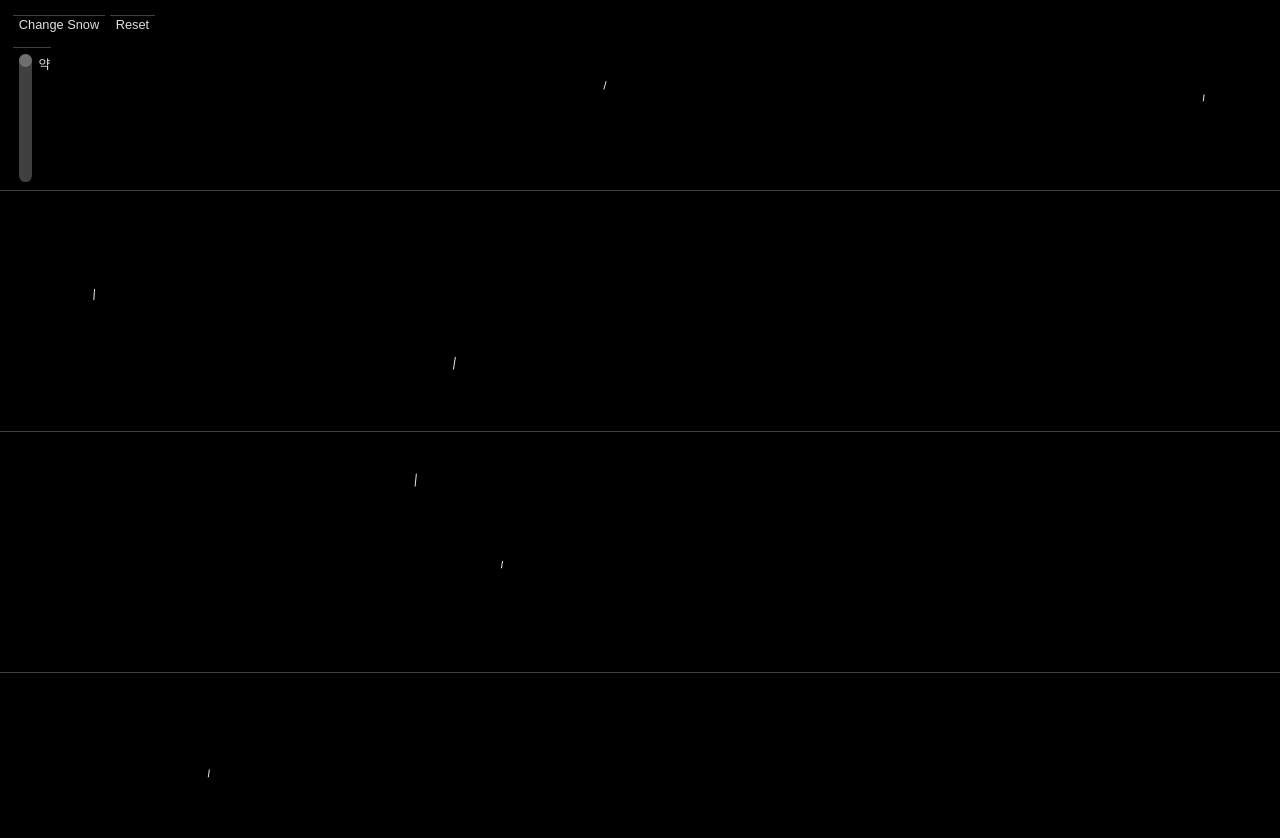
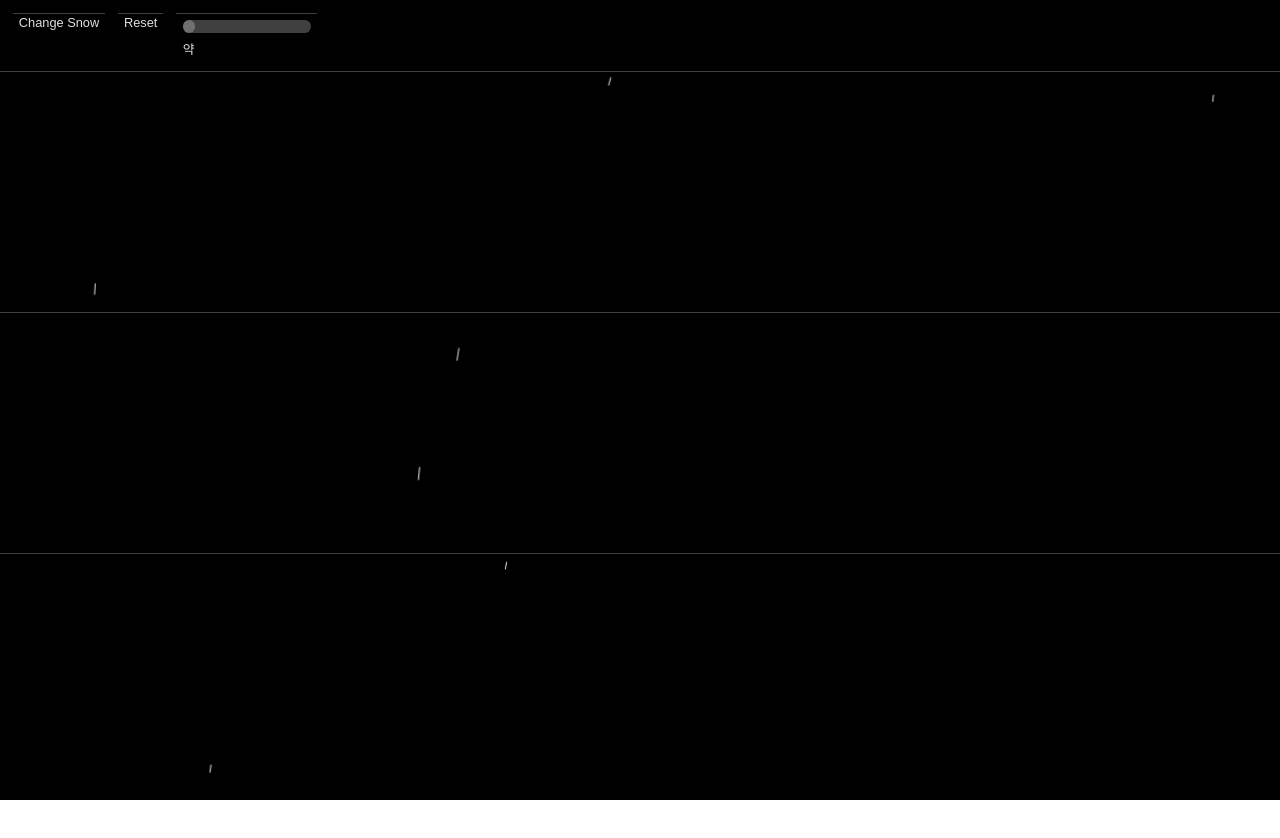
Before and after one commit to jellyruby/simpleRainSnow, a website with bundled scripts: page views/rainsnow.html in a window 1280 px wide. After the commit the page ends 800 px from the top, so only its background shows below. Built offline with nearby package versions, Linux system fonts and the light colour scheme; a web font is replaced by a local one.

Commit message:
메뉴 상단으로 옮김 css 매끄럽게 변경

```diff
--- a/public/css/rainsnow.css
+++ b/public/css/rainsnow.css
@@ -9,6 +9,7 @@
 font-size: 14px;
 //--color-text: #f0f0f0EE;
 --color-text: #f0f0f0EE;
+--color-zero: #00000000;
 --color-bg: #000;
 --color-bg-hover: #f0f0f044;
 --color-link: #000;
@@ -70,34 +71,27 @@ body {
   }
 
   .content {
-    z-index : 1;
+    clear: both;
+    z-index: 1;
     position: relative;
     height: 30vh;
     border-top: 1px solid;
-    border-color:var(--color-row-border);
+    border-color: var(--color-row-border);
+    background: linear-gradient(to right, var(--color-zero), var(--color-bg-hover));
     background-size: 0% 100%;
+    background-repeat:no-repeat;
+    transition: background-size 1s ease-out;
 
   }
 
   .content:hover {
-    //background: linear-gradient(to right, var(--color-bg),var(--color-bg-hover));
-    background-color:var(--color-bg);
-    animation: gradient-fill 1s forwards;
+    background-size: 100% 100%;
   }
-
-  @keyframes gradient-fill {
-    to {
-      background-size: 100% 100%;
-      background: linear-gradient(to right, var(--color-bg),var(--color-bg-hover));
-    }
-  }
-
   .btn {
     position: relative;
-    top:1em;
-    bottom:1em;
-    left:1em;
-    right:1em;
+    float : left;
+    margin:1em;
+    margin-right:0em;
     z-index : 1;
     border-top: 1px solid;
     border-color:var(--color-row-border);
@@ -113,16 +107,14 @@ body {
 
 
 .power {
+  position : relative;
+  float:left;
   font-size:var(--text-size-small);
-  top:1em;
-  bottom:1em;
-  left:1em;
-  right:1em;
   margin-left:1em;
-  margin-top:2em;
-  margin-bottom:0.1em;
+  margin-top:1em;
+  margin-bottom:2.5em;
   padding:0.5em;
-  width:2em;
+  width:10em;
   color:var(--color-text);
   border-top: 1px solid;
 
@@ -132,8 +124,8 @@ body {
 .power-bar {
   position: relative;
   background-color:var(--color-bg-hover);
-  width:1em;
-  height:10em;
+  width:10em;
+  height:1em;
   border-radius:0.5em;
 
 }
@@ -149,7 +141,7 @@ body {
 
 .power-text {
   position:absolute;
-  left:1.5em;
+  top:1.5em;
   width:1em;
   color:var(--color-text);
   font-size:var(--text-size-small);
--- a/public/scripts/weatherEvent.js
+++ b/public/scripts/weatherEvent.js
@@ -18,7 +18,7 @@ export default class weatherTouchEvent{
         this.$powerBtn = $powerBtn;
 
         $powerBtn.addEventListener('mousedown', (e)=>{
-            this.prevY  = e.clientY;
+            this.prevX  = e.clientX;
             this.powerClick = true;
             this.moveClick = false;
 
@@ -70,28 +70,28 @@ export default class weatherTouchEvent{
         const bar = document.getElementsByClassName('power-bar')[0].getBoundingClientRect();
         const level = document.getElementsByClassName('power-level')[0].getBoundingClientRect();
 
-        const posY = this.prevY - e.clientY;
+        const posX = this.prevX - e.clientX;
 
 
-        if(bar.bottom < (level.bottom - posY) || bar.top > (level.top - posY)){
+        if(bar.right < (level.right - posX) || bar.left > (level.left - posX)){
             return;
         }
 
 
-        const indexY = bar.bottom -level.bottom;
-        const indexYTop = bar.bottom - bar.top - level.height;
+        const indexX = bar.right -level.right;
+        const indexXTop = bar.right - bar.left - level.height;
 
         //강
-        if(indexYTop/3 > indexY){
+        if(indexXTop/3 > indexX){
             this.powerChange('strong');
-        }else if(indexYTop/3*2 < indexY){
+        }else if(indexXTop/3*2 < indexX){
             this.powerChange('weak');
         }else{
             this.powerChange('normal');
         }
 
-        this.$powerBtn.style.top = (this.$powerBtn.offsetTop - posY) + "px";
-        this.prevY = e.clientY;
+        this.$powerBtn.style.left = (this.$powerBtn.offsetLeft - posX) + "px";
+        this.prevX = e.clientX;
 
     }
 
```
Also changed, not shown: views/rainsnow.html (+4 -1 lines).
